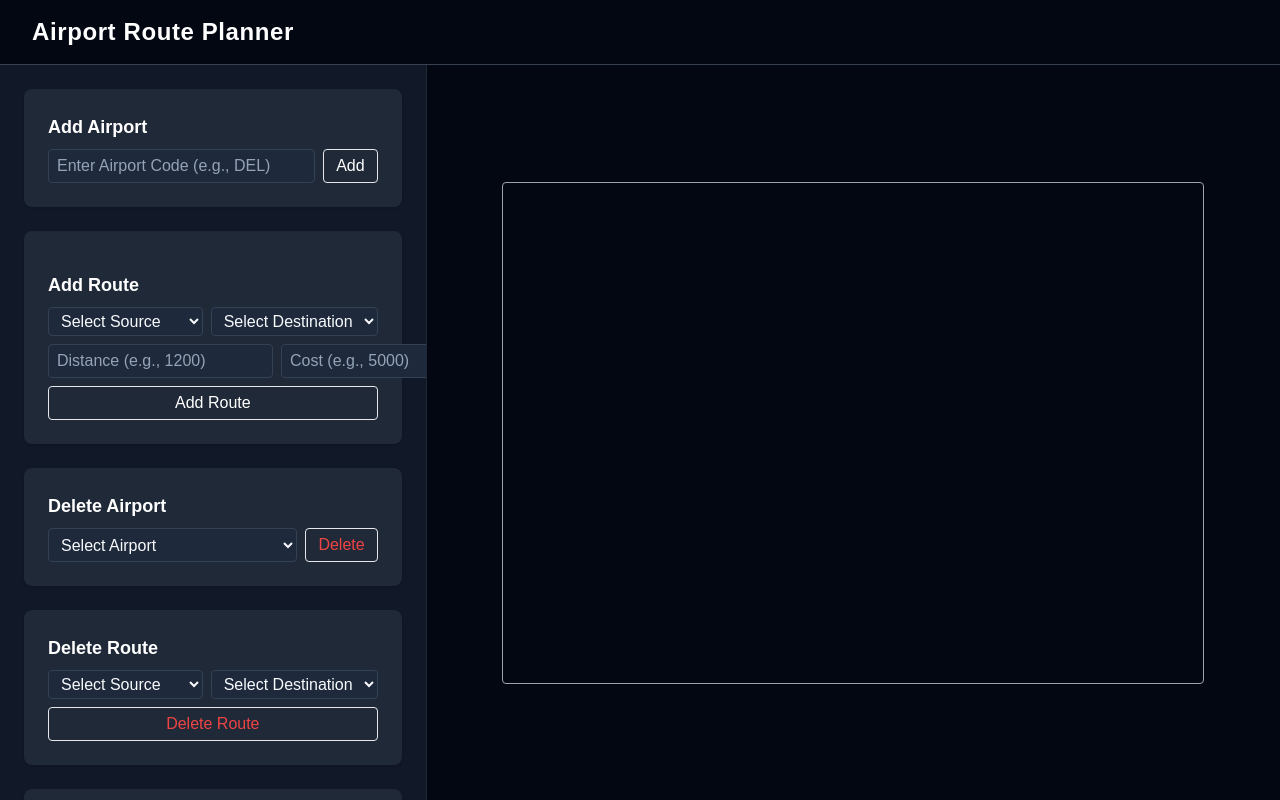
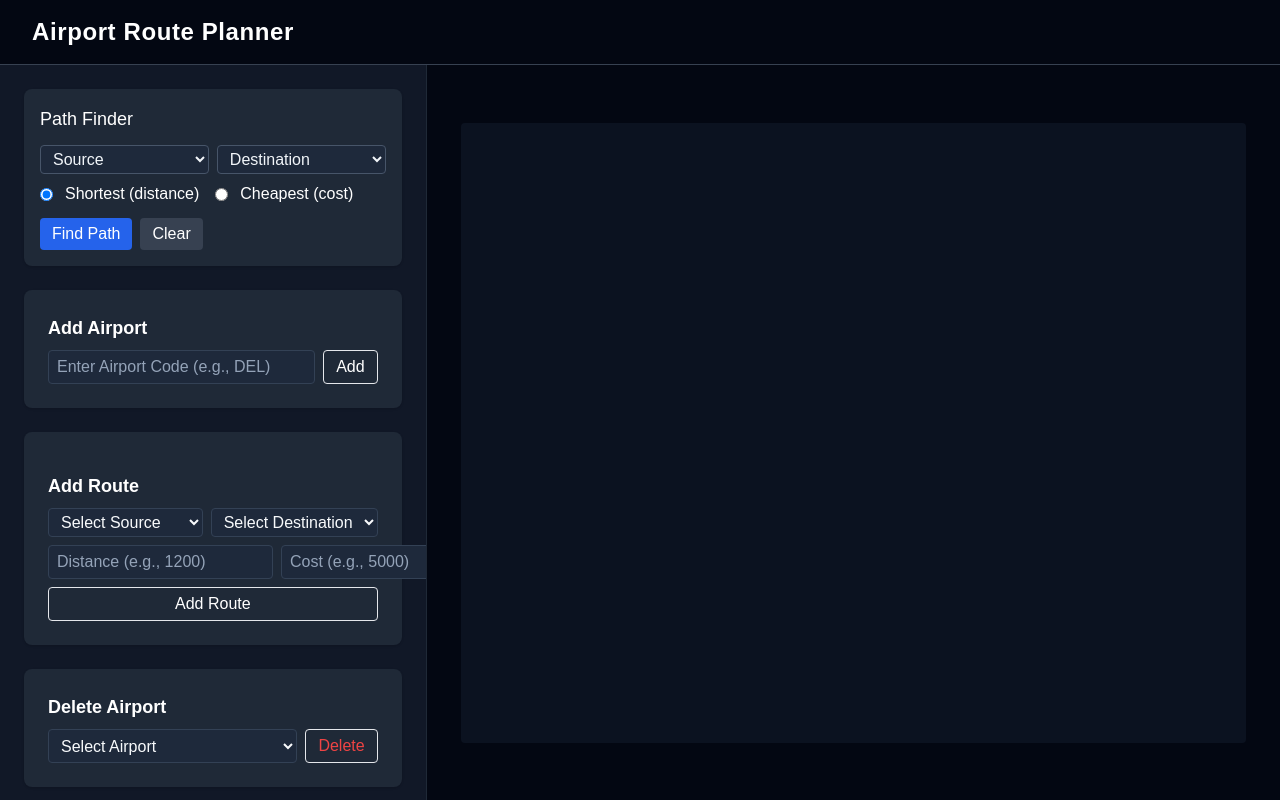
Before and after one commit to craftdesky/CSL2020-project, a React (Vite) app: page / in a window 1280 px wide. Built offline with nearby package versions, Linux system fonts and the light colour scheme.

Commit message:
Implemented dijikstra's algorithm to find shortest route and cheapest route

```diff
--- a/src/App.jsx
+++ b/src/App.jsx
@@ -1,3 +1,4 @@
+// src/App.jsx
 import React, { useState, useEffect } from "react";
 import { Graph } from "./utils/Graph";
 import AddAirport from "./components/AddAirport";
@@ -7,10 +8,12 @@ import DeleteRoute from "./components/DeleteRoute";
 import GraphList from "./components/GraphList";
 import Canvas from "./components/Canvas";
 import MessageBar from "./components/MessageBar";
+import PathFinder from "./components/PathFinder";
 
 const App = () => {
   const [graph, setGraph] = useState(new Graph());
   const [message, setMessage] = useState({ text: "", type: "" });
+  const [highlightedEdges, setHighlightedEdges] = useState([]);
 
   const updateGraph = (g) => {
     setGraph(Object.assign(Object.create(Object.getPrototypeOf(g)), g));
@@ -35,6 +38,7 @@ const App = () => {
     newGraph.removeAirport(code);
     updateGraph(newGraph);
     setMessage({ text: `Airport deleted: ${code}`, type: "error" });
+    setHighlightedEdges([]);
   };
 
   const handleDeleteRoute = (src, dest) => {
@@ -42,6 +46,7 @@ const App = () => {
     newGraph.removeRoute(src, dest);
     updateGraph(newGraph);
     setMessage({ text: `Route deleted: ${src} → ${dest}`, type: "error" });
+    setHighlightedEdges([]);
   };
 
   useEffect(() => {
@@ -52,41 +57,64 @@ const App = () => {
 
   const airports = graph.getAirports();
 
+  // result comes from PathFinder
+  const handlePathResult = ({ path, total, highlightedEdges: edges, metric }) => {
+    if (!path) {
+      setMessage({ text: "No path found", type: "error" });
+      setHighlightedEdges([]);
+      return;
+    }
+    const routeStr = path.join(" → ");
+    let text;
+    if (metric === "distance") {
+      text = `Shortest path (by distance): ${routeStr} | Total: ${total} km`;
+    } else {
+      text = `Cheapest path (by cost): ${routeStr} | Total: ₹${total}`;
+    }
+    setMessage({ text, type: "success" });
+    setHighlightedEdges(edges || []);
+  };
+
   return (
     <div className="w-screen h-screen bg-gray-950 text-white flex flex-col">
-      {/* HEADER */}
       <header className="px-8 py-4 border-b border-gray-700 flex justify-between items-center">
         <h1 className="text-2xl font-bold tracking-wide">Airport Route Planner</h1>
         <div className="w-1/3">
           <MessageBar message={message.text} type={message.type} />
         </div>
       </header>
-      {/* MAIN LAYOUT */}
+
       <div className="flex flex-1 overflow-hidden">
-        {/* LEFT CONTROL PANEL */}
         <aside className="w-1/3 bg-gray-900 border-r border-gray-800 p-6 flex flex-col gap-6 overflow-y-auto">
+          <div className="bg-gray-800 p-4 rounded-lg shadow">
+            <PathFinder graph={graph} onResult={handlePathResult} />
+          </div>
+
           <div className="bg-gray-800 p-4 rounded-lg shadow">
             <AddAirport onAdd={handleAddAirport} />
           </div>
+
           <div className="bg-gray-800 p-4 rounded-lg shadow">
             <AddRoute airports={airports} onAdd={handleAddRoute} />
           </div>
+
           <div className="bg-gray-800 p-4 rounded-lg shadow">
             <DeleteAirport airports={airports} onDelete={handleDeleteAirport} />
           </div>
+
           <div className="bg-gray-800 p-4 rounded-lg shadow">
             <DeleteRoute airports={airports} onDelete={handleDeleteRoute} />
           </div>
 
-          {/* Adjacency List Section */}
           <div className="bg-gray-800 p-4 rounded-lg shadow flex-1 overflow-y-auto">
             <GraphList graph={graph} />
           </div>
         </aside>
 
-        {/* RIGHT VISUALIZATION AREA */}
-        <main className="flex-1 flex items-center justify-center bg-gray-950">
-          <Canvas graph={graph} />
+        <main className="flex-1 flex items-center justify-center bg-gray-950 p-6">
+          <div className="w-full h-full max-w-6xl max-h-[80vh]">
+            <Canvas graph={graph} highlightedEdges={highlightedEdges} />
+          </div>
         </main>
       </div>
     </div>
--- a/src/components/canvas.jsx
+++ b/src/components/canvas.jsx
@@ -1,73 +1,107 @@
-import React, { useEffect, useRef } from "react";
+// src/components/Canvas.jsx
+import React, { useEffect, useRef, useState } from "react";
 
-const Canvas = ({ graph }) => {
+const Canvas = ({ graph, highlightedEdges = [] }) => {
+  const containerRef = useRef(null);
   const canvasRef = useRef(null);
+  const [size, setSize] = useState({ w: 600, h: 400 });
+
+  useEffect(() => {
+    const ro = new ResizeObserver(() => {
+      if (!containerRef.current) return;
+      const rect = containerRef.current.getBoundingClientRect();
+      setSize({ w: Math.max(300, rect.width - 20), h: Math.max(300, rect.height - 20) });
+    });
+    if (containerRef.current) ro.observe(containerRef.current);
+    const onResize = () => {
+      if (!containerRef.current) return;
+      const rect = containerRef.current.getBoundingClientRect();
+      setSize({ w: Math.max(300, rect.width - 20), h: Math.max(300, rect.height - 20) });
+    };
+    window.addEventListener("resize", onResize);
+    return () => { ro.disconnect(); window.removeEventListener("resize", onResize); };
+  }, []);
+
+  const highlightSet = useRef(new Set());
+  useEffect(() => {
+    const s = new Set();
+    for (const pair of highlightedEdges || []) {
+      const [a, b] = pair;
+      s.add(`${a}->${b}`);
+      s.add(`${b}->${a}`);
+    }
+    highlightSet.current = s;
+  }, [highlightedEdges]);
 
   useEffect(() => {
     const canvas = canvasRef.current;
+    if (!canvas) return;
+    const dpr = window.devicePixelRatio || 1;
+    canvas.width = Math.floor(size.w * dpr);
+    canvas.height = Math.floor(size.h * dpr);
+    canvas.style.width = `${size.w}px`;
+    canvas.style.height = `${size.h}px`;
     const ctx = canvas.getContext("2d");
-    ctx.clearRect(0, 0, canvas.width, canvas.height);
+    ctx.setTransform(dpr, 0, 0, dpr, 0, 0);
+
+    ctx.clearRect(0, 0, size.w, size.h);
+    ctx.fillStyle = "#0b1220";
+    ctx.fillRect(0, 0, size.w, size.h);
+
+    if (!graph || !(graph.adjList instanceof Map) || graph.adjList.size === 0) return;
 
     const airports = Array.from(graph.adjList.keys());
     const n = airports.length;
+    const cx = size.w / 2, cy = size.h / 2;
+    const radius = Math.min(size.w, size.h) / 2.6;
 
-    if (n === 0) return;
-
-    const centerX = canvas.width / 2;
-    const centerY = canvas.height / 2;
-    const radius = Math.min(canvas.width, canvas.height) / 2.5;
-
-    // Place airports in a circular layout
     const positions = {};
     airports.forEach((a, i) => {
       const angle = (2 * Math.PI * i) / n;
       positions[a] = {
-        x: centerX + radius * Math.cos(angle),
-        y: centerY + radius * Math.sin(angle),
+        x: cx + radius * Math.cos(angle),
+        y: cy + radius * Math.sin(angle)
       };
     });
 
-    // Draw edges
-    ctx.strokeStyle = "#555";
-    ctx.lineWidth = 1.5;
+    // draw edges
     for (let [airport, edges] of graph.adjList.entries()) {
-      edges.forEach((edge) => {
-        const src = positions[airport];
-        const dest = positions[edge.code];
-        if (!src || !dest) return;
+      const srcPos = positions[airport];
+      for (const edge of edges) {
+        const destPos = positions[edge.code];
+        if (!srcPos || !destPos) continue;
+        const key = `${airport}->${edge.code}`;
+        const isHighlighted = highlightSet.current.has(key);
         ctx.beginPath();
-        ctx.moveTo(src.x, src.y);
-        ctx.lineTo(dest.x, dest.y);
+        ctx.moveTo(srcPos.x, srcPos.y);
+        ctx.lineTo(destPos.x, destPos.y);
+        ctx.strokeStyle = isHighlighted ? "#16a34a" : "#475569";
+        ctx.lineWidth = isHighlighted ? 3.5 : 1.2;
         ctx.stroke();
-      });
+      }
     }
 
-    // Draw nodes
-    for (let [airport, { x, y }] of Object.entries(positions)) {
+    // draw nodes
+    for (let [airport, pos] of Object.entries(positions)) {
       ctx.beginPath();
-      ctx.arc(x, y, 20, 0, 2 * Math.PI);
-      ctx.fillStyle = "#1976d2";
+      ctx.arc(pos.x, pos.y, 20, 0, Math.PI * 2);
+      ctx.fillStyle = "#1f2937";
       ctx.fill();
-      ctx.strokeStyle = "#fff";
       ctx.lineWidth = 2;
+      ctx.strokeStyle = "#0ea5a0";
       ctx.stroke();
 
-      ctx.fillStyle = "white";
+      ctx.fillStyle = "#fff";
       ctx.font = "12px sans-serif";
       ctx.textAlign = "center";
       ctx.textBaseline = "middle";
-      ctx.fillText(airport, x, y);
+      ctx.fillText(airport, pos.x, pos.y);
     }
-  }, [graph]);
+  }, [graph, size, highlightedEdges]);
 
   return (
-    <div className="w-full flex justify-center items-center">
-      <canvas
-        ref={canvasRef}
-        width={700}
-        height={500}
-        className="border border-gray-400 rounded shadow-sm"
-      />
+    <div ref={containerRef} className="w-full h-full flex items-center justify-center">
+      <canvas ref={canvasRef} className="rounded" />
     </div>
   );
 };
--- a/src/components/pathFinder.jsx
+++ b/src/components/pathFinder.jsx
@@ -0,0 +1,83 @@
+// src/components/PathFinder.jsx
+import React, { useState } from "react";
+import { dijkstra } from "../algorithms/dijkstra";
+
+const PathFinder = ({ graph, onResult }) => {
+  const airports = graph ? graph.getAirports() : [];
+  const [src, setSrc] = useState("");
+  const [dest, setDest] = useState("");
+  const [metric, setMetric] = useState("distance");
+  const [message, setMessage] = useState("");
+
+  const handleFind = () => {
+    if (!src || !dest) {
+      setMessage("Select source and destination.");
+      return;
+    }
+    if (src === dest) {
+      setMessage("Source and destination cannot be the same.");
+      return;
+    }
+    const res = dijkstra(graph, src, dest, metric);
+    if (!res.path) {
+      setMessage("No path found.");
+      onResult({ path: null, total: null, highlightedEdges: [] });
+      return;
+    }
+    const highlightedEdges = [];
+    for (let i = 0; i < res.path.length - 1; i++) {
+      highlightedEdges.push([res.path[i], res.path[i + 1]]);
+    }
+    const unit = metric === "distance" ? "km" : "\u20B9"; // rupee symbol for cost
+    const totalText = metric === "distance"
+      ? `Total distance: ${res.total} ${unit}`
+      : `Total cost: ${unit}${res.total}`;
+    setMessage(`${totalText}`);
+    onResult({ path: res.path, total: res.total, highlightedEdges, metric });
+  };
+
+  const handleClear = () => {
+    setMessage("");
+    setSrc("");
+    setDest("");
+    onResult({ path: null, total: null, highlightedEdges: [], metric: null });
+  };
+
+  return (
+    <div>
+      <h3 className="text-lg font-medium mb-3">Path Finder</h3>
+
+      <div className="flex gap-2 mb-2">
+        <select value={src} onChange={(e) => setSrc(e.target.value)} className="flex-1 bg-slate-800 text-slate-100 border border-slate-600 rounded px-2 py-1">
+          <option value="">Source</option>
+          {airports.map((a) => <option key={a} value={a}>{a}</option>)}
+        </select>
+
+        <select value={dest} onChange={(e) => setDest(e.target.value)} className="flex-1 bg-slate-800 text-slate-100 border border-slate-600 rounded px-2 py-1">
+          <option value="">Destination</option>
+          {airports.map((a) => <option key={a} value={a}>{a}</option>)}
+        </select>
+      </div>
+
+      <div className="flex items-center gap-4 mb-3">
+        <label className="inline-flex items-center gap-2">
+          <input type="radio" name="metric" value="distance" checked={metric==="distance"} onChange={() => setMetric("distance")} />
+          <span className="ml-1">Shortest (distance)</span>
+        </label>
+        <label className="inline-flex items-center gap-2">
+          <input type="radio" name="metric" value="cost" checked={metric==="cost"} onChange={() => setMetric("cost")} />
+          <span className="ml-1">Cheapest (cost)</span>
+        </label>
+      </div>
+
+      <div className="flex gap-2">
+        <button onClick={handleFind} className="bg-blue-600 hover:bg-blue-700 px-3 py-1 rounded">Find Path</button>
+        <button onClick={handleClear} className="bg-gray-700 hover:bg-gray-600 px-3 py-1 rounded">Clear</button>
+      </div>
+
+      {message && <p className="mt-2 text-sm text-slate-200">{message}</p>}
+    </div>
+  );
+};
+
+export default PathFinder;
```
Also changed, not shown: src/algorithms/dijkstra.js (+106 -0 lines), src/data/sampleData.js (added).
